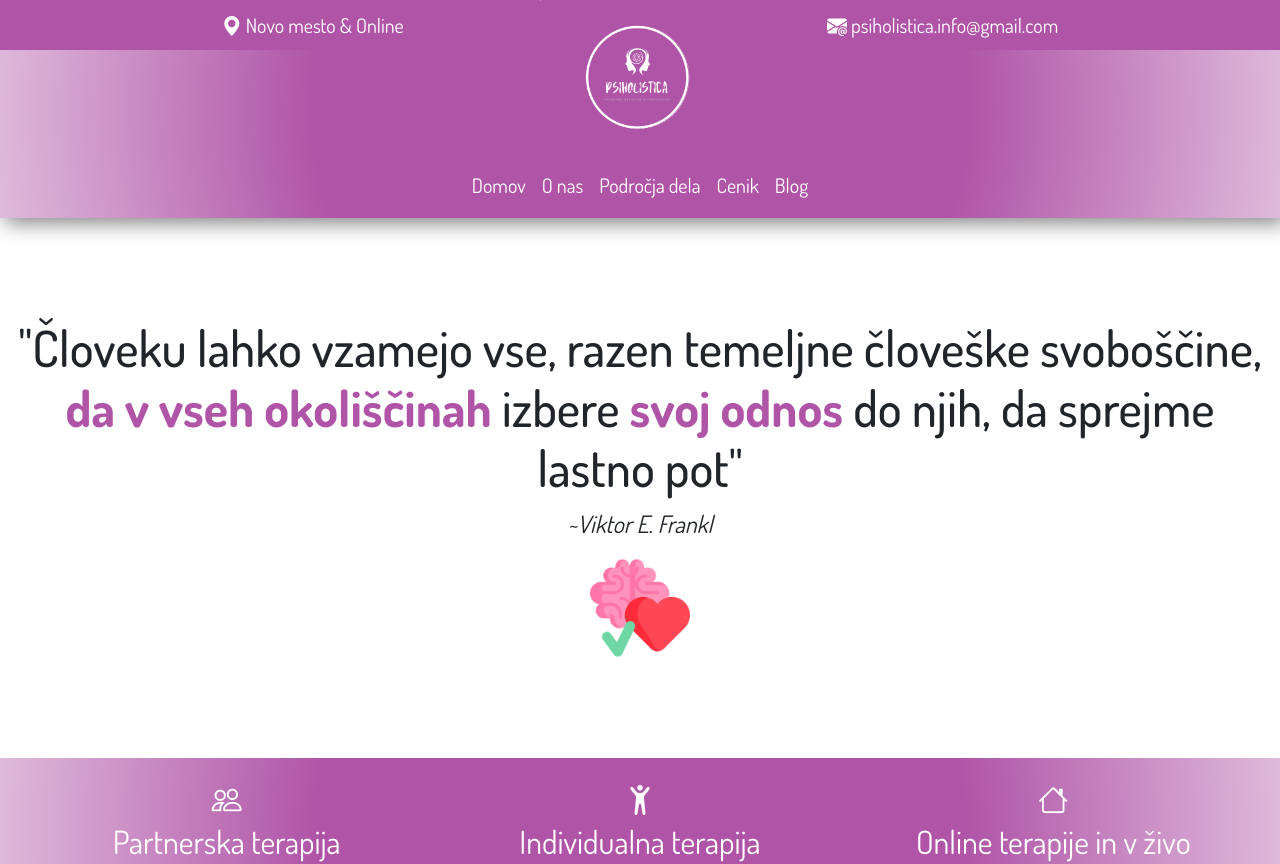
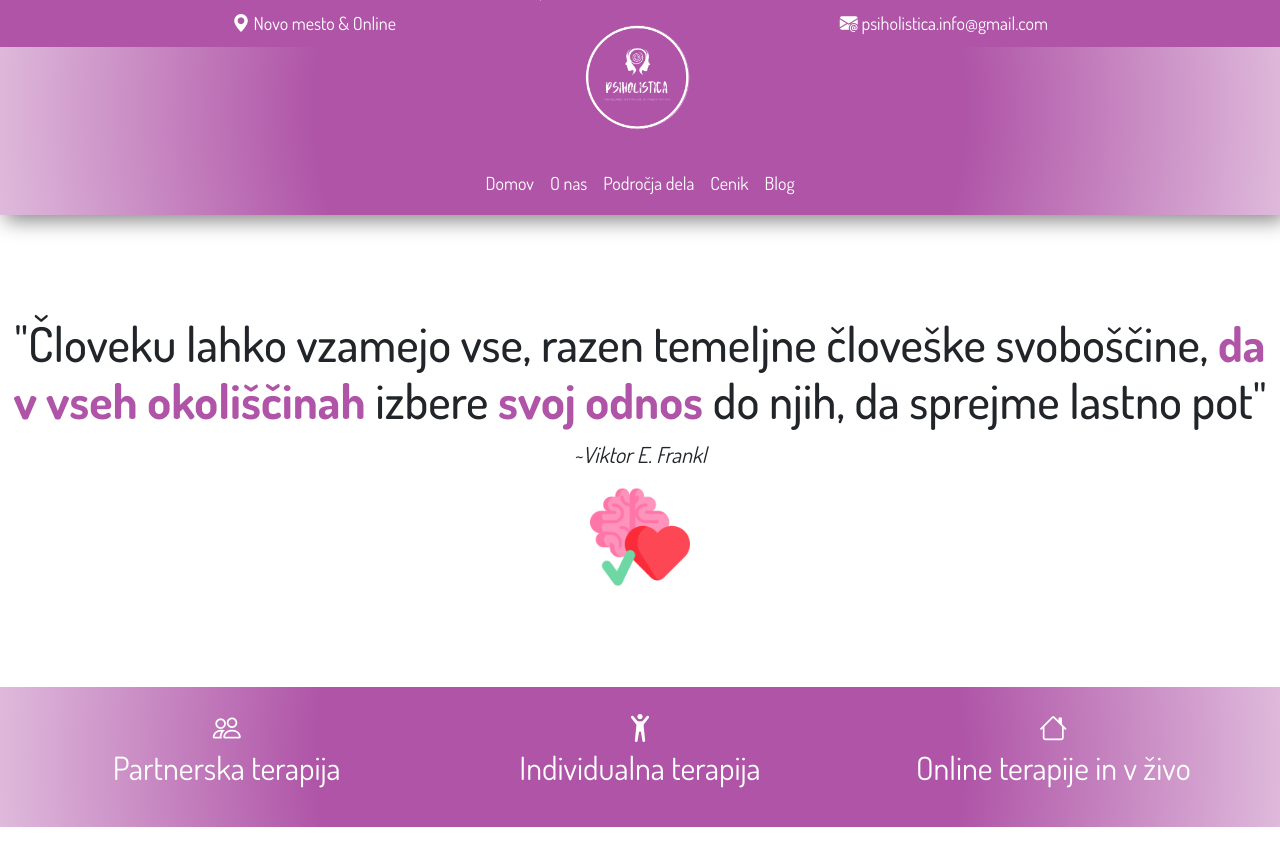
Before and after one commit to BaseCrystal09/Psiholistica, a plain HTML site: page index.html in a window 1280 px wide. Shown: the top 864 px of the page. Drawn offline with nearby package versions, Linux system fonts and the light colour scheme.

Commit message:
Font size test update

```diff
--- a/src/style.css
+++ b/src/style.css
@@ -11,7 +11,7 @@ body {
 a {
   text-decoration: none !important;
   color: white !important;
-  font-size: 20px;
+  font-size: 18px;
 }
 a:hover {
   color: #333 !important;
@@ -28,7 +28,7 @@ h2 {
 }
 
 p {
-  font-size: 24px;
+  font-size: 22px;
 }
 strong {
   color: #af54a7;
@@ -56,7 +56,7 @@ strong {
 }
 
 span {
-  font-size: 20px !important;
+  font-size: 18px !important;
 }
 .menu {
   background: radial-gradient(
@@ -83,7 +83,7 @@ span {
 
 #navbar {
   background-color: transparent !important;
-  font-size: 20px !important;
+  font-size: 18px !important;
   cursor: pointer;
   background-color: transparent;
   color: white;
@@ -117,11 +117,11 @@ span {
   margin-top: 50px;
   padding: 50px 10px;
   background-repeat: no-repeat;
-  background-size:100%;
+  background-size: 100%;
 }
 .quote {
   text-align: center;
-  font-size: 50px;
+  font-size: 48px;
 }
 #author {
   text-align: center;
@@ -145,11 +145,11 @@ span {
   color: white !important;
   font-weight: normal !important;
 }
-.middle-section{
+.middle-section {
   text-align: center;
 }
-.middle-section i{
-  font-size: 30px;
+.middle-section i {
+  font-size: 28px;
 }
 /*main page*/
 .text {
@@ -169,7 +169,7 @@ footer p {
 }
 #geotag {
   color: white;
-  font-size: 24px;
+  font-size: 22px;
 }
 .contact {
   background: radial-gradient(
```
